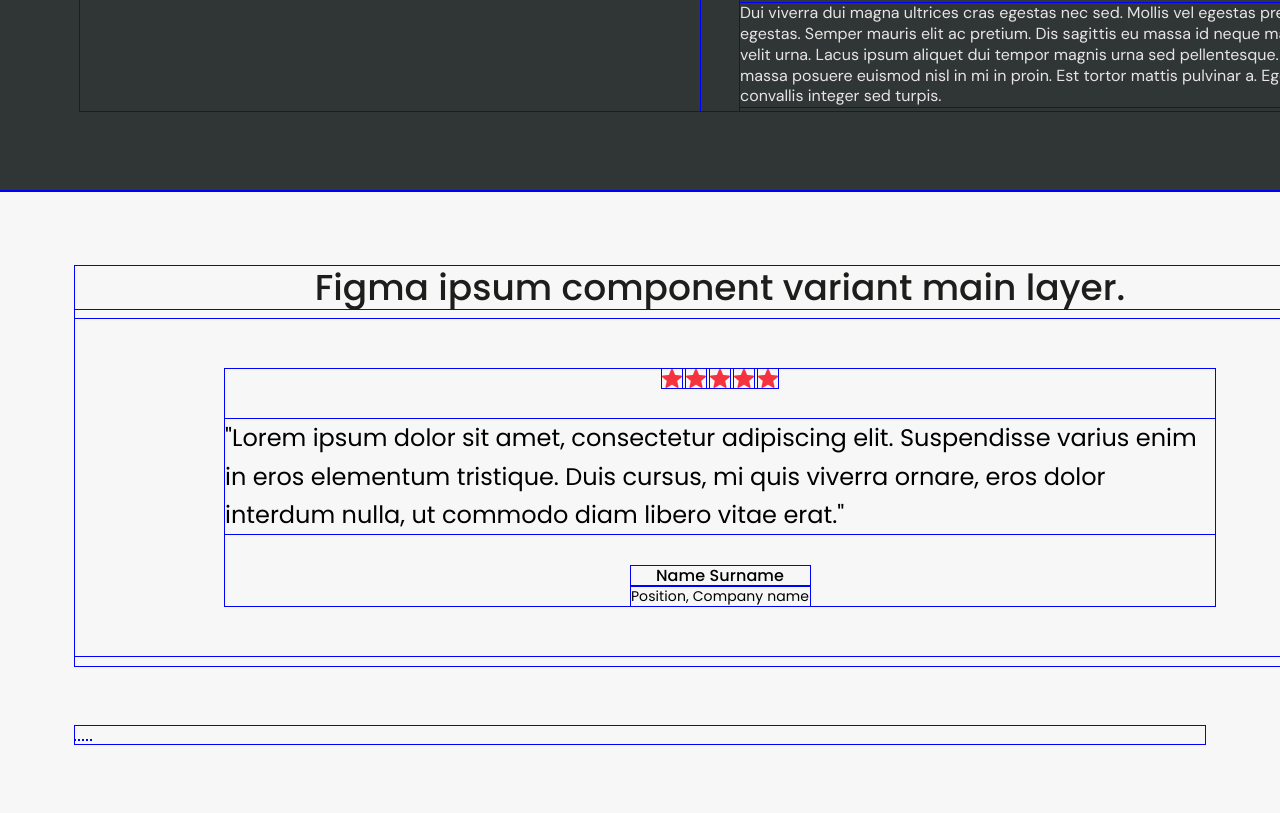
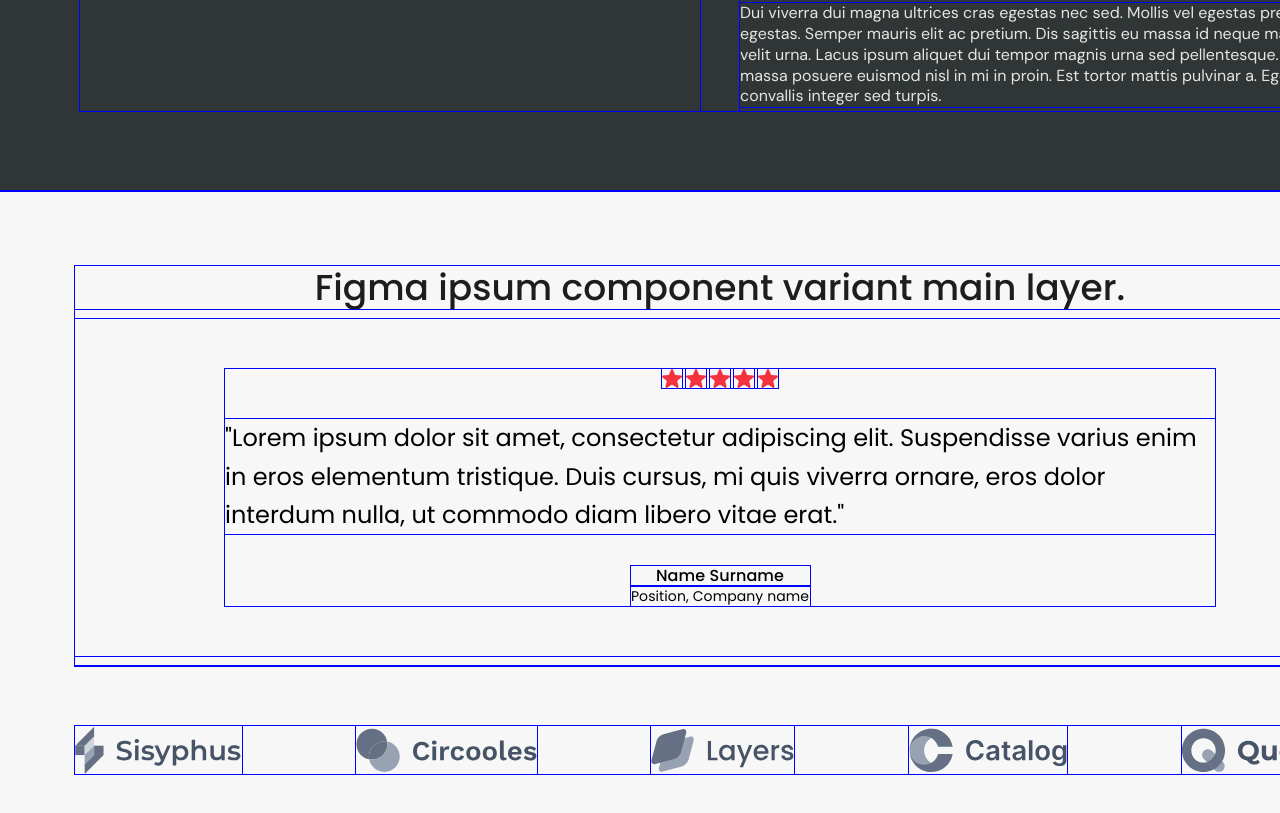
Before and after one commit to osaga-fu/prueba-tecnica-colillas-branding, a plain HTML site: page index.html in a window 1280 px wide. Shown: the part 1647-2460 px from the top of the page. Drawn offline with Linux system fonts and the light colour scheme.

Commit message:
About us section completed

```diff
--- a/index.html
+++ b/index.html
@@ -145,13 +145,14 @@
                     </div>
                 </div>
             </div>
+            <hr class="about-us-line">
         </article>
         <div class="logos-container">
-            <img src="" alt="">
-            <img src="" alt="">
-            <img src="" alt="">
-            <img src="" alt="">
-            <img src="" alt="">
+            <img class="about-us-logo" src="./assets/Company logo-1.svg" alt="Sisyphus logo">
+            <img class="about-us-logo" src="./assets/Company logo-2.svg" alt="Circooles logo">
+            <img class="about-us-logo" src="./assets/Company logo.svg" alt="Layer logo">
+            <img class="about-us-logo" src="./assets/Company logo-3.svg" alt="Catalog logo">
+            <img class="about-us-logo" src="./assets/Company logo-4.svg" alt="Quotient">
         </div>
     </section>
   </body>
--- a/styles.css
+++ b/styles.css
@@ -292,3 +292,20 @@ header {
   letter-spacing: 0.1px;
   text-align: center;
 }
+
+.about-us-line {
+  height: 2px;
+  background-color: #e7e7e7;
+  border: none;
+}
+
+.logos-container {
+  display: flex;
+  justify-content: space-between;
+  height: 48px;
+  width: 1290px;
+}
+
+.about-us-logo {
+    height: 48px;
+}
```
